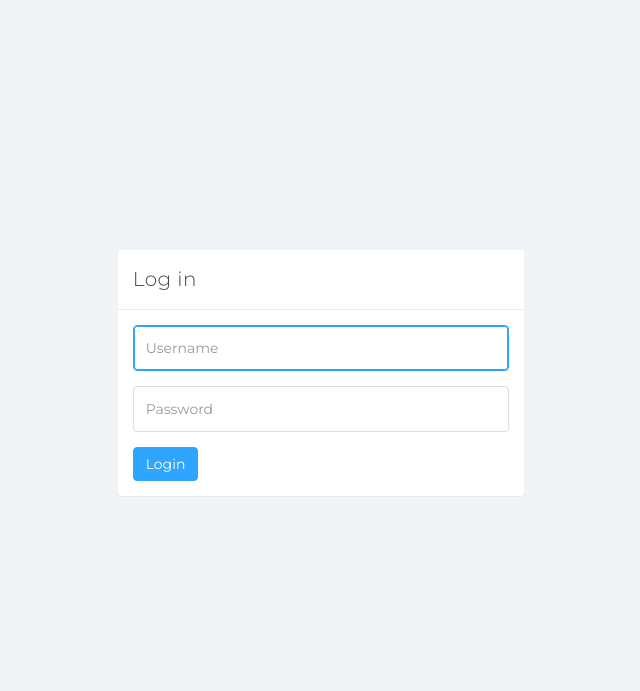
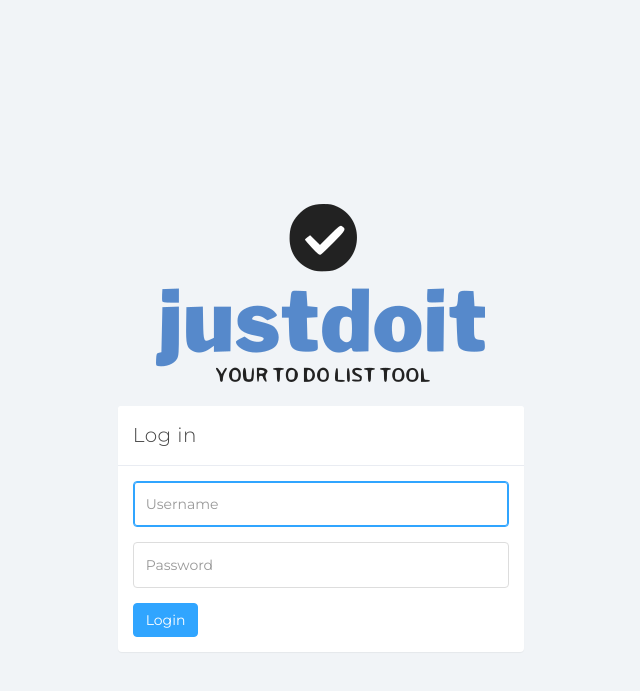
Before and after one commit to PeterAlexandre/justdoit, a Django app: page /login/ in a window 1280 px wide. Shown: the top 691 px of the page, without its empty margins (319-959 px from the left). Run offline with Django 3.2, Linux system fonts and the light colour scheme; some libraries are stand-ins or nearby versions.

Commit message:
Add a brand image to login-panel

```diff
--- a/templates/login.html
+++ b/templates/login.html
@@ -1,20 +1,22 @@
 {% extends 'simple_page.html' %}
-{% load widget_tweaks %}
+{% load static widget_tweaks %}
 
-{% block html_title %}Login{% endblock %}
+{% block html_title %}- Login{% endblock %}
 
 {% block sidebar %}{% endblock %}
 
 {% block body %}
-    <div class="row" style="padding-top: 250px;">
+    <div class="row" style="padding-top: 200px;">
         <div class="col-xs-10 col-xs-offset-1 col-sm-8 col-sm-offset-2 col-md-4 col-md-offset-4 ">
+            <div class="thumbnail" style="background-color: transparent; border: unset;">
+                <img src="{% static 'img/logo_icon.png' %}" class="img-responsive" alt="">
+            </div>
             <div class="login-panel panel panel-default">
                 <div class="panel-heading">Log in</div>
                 <div class="panel-body">
 
                     <form method="POST" role="form">
                         {% csrf_token %}
-
                         <fieldset>
                             {{ form.non_fields_errors }}
                             <div class="form-group">
```
